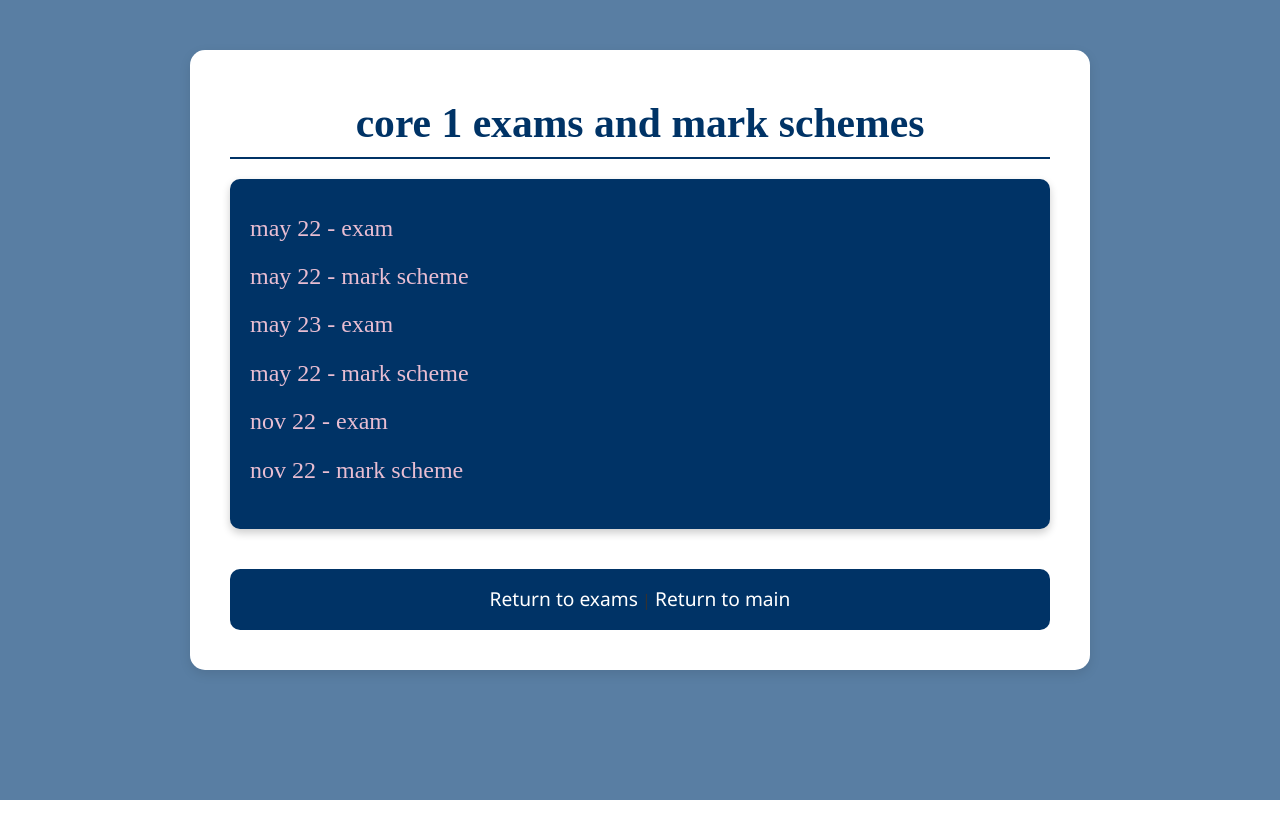
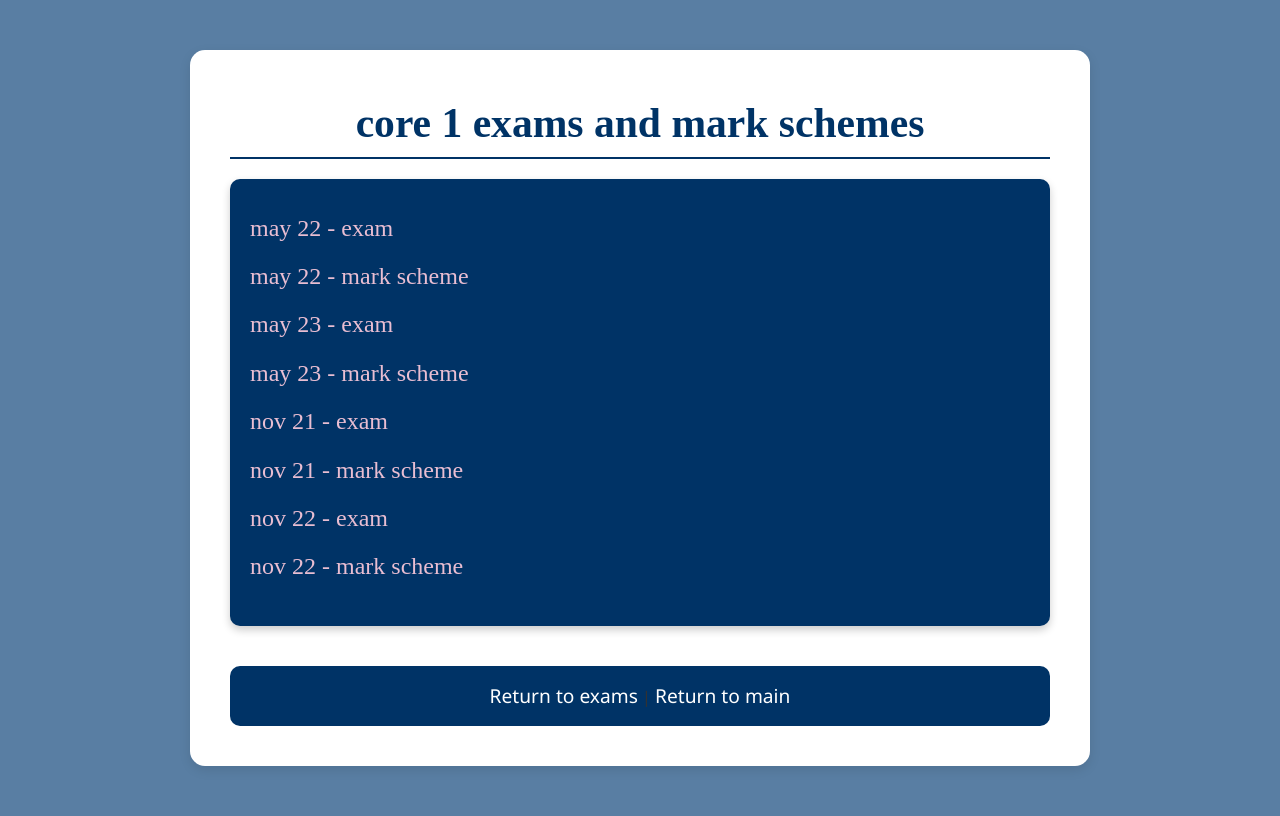
Before and after one commit to Mightykitey/Revision-website, a plain HTML site: page core1.exams.html in a window 1280 px wide. Drawn offline with Linux system fonts and the light colour scheme.

Commit message:
Update core1.exams.html

```diff
--- a/core1.exams.html
+++ b/core1.exams.html
@@ -17,8 +17,13 @@
             <ul>
                 <li><a href="19536-01-que-20220817.pdf" target="_blank">may 22 - exam</a></li>
                 <li><a href="19536-01-rms-20220817.pdf" target="_blank">may 22 - mark scheme</a></li>
+
                 <li><a href="p76729-t-level-core-digital-19536-exam-1-jun-2023.pdf" target="_blank">may 23 - exam</a></li>
-                <li><a href="q-0050004360-u-005019769-laa-005019536-ms.pdf" target="_blank">may 22 - mark scheme</a></li>
+                <li><a href="q-0050004360-u-005019769-laa-005019536-ms.pdf" target="_blank">may 23 - mark scheme</a></li>
+
+                <li><a href="" target="_blank">nov 21 - exam</a></li>
+                <li><a href="digital-core-exam-1-ms-autumn-2021.pdf" target="_blank">nov 21 - mark scheme</a></li>
+
                 <li><a href="core-paper-1-digital-analysis-legislation-and-emerging-issues-autumn-2022.pdf" target="_blank">nov 22 - exam</a></li>
                 <li><a href="core-paper-1-mark-scheme-autumn-2022.pdf" target="_blank">nov 22 - mark scheme</a></li>
             </ul>
```
